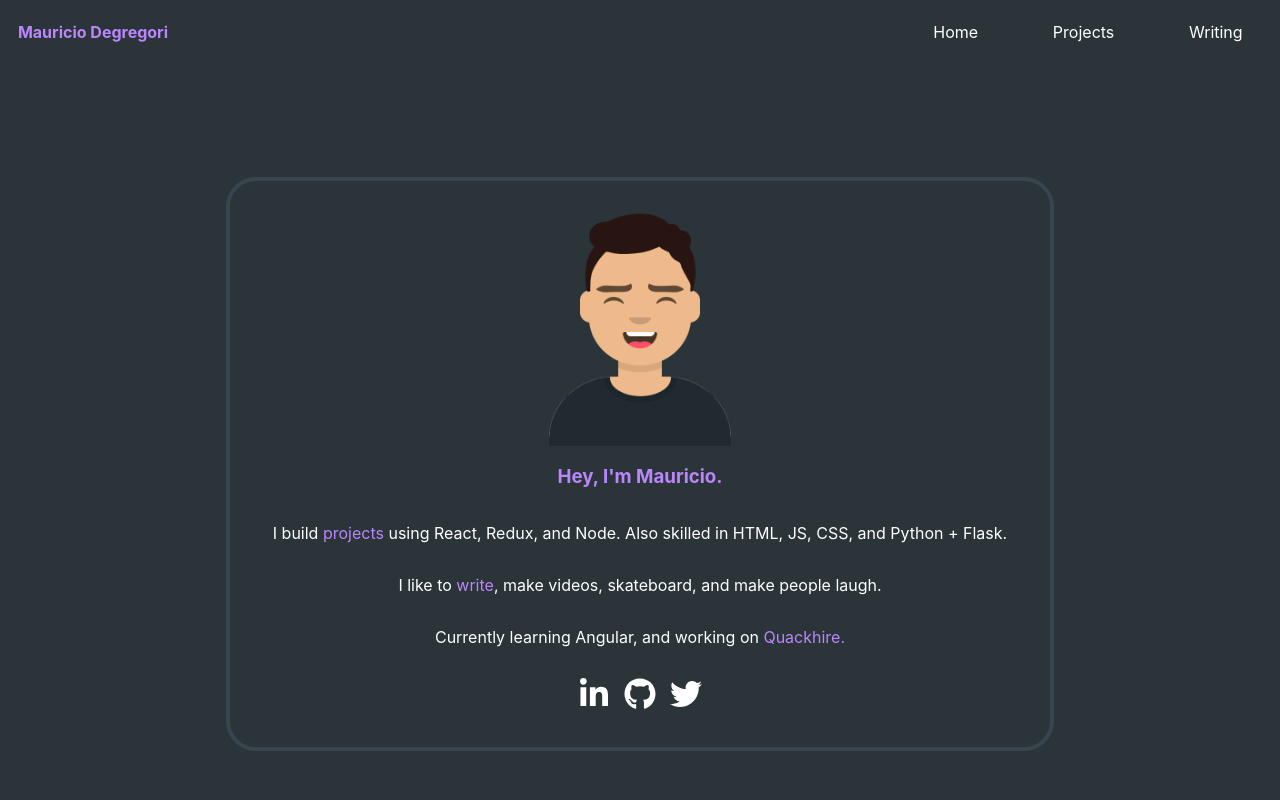
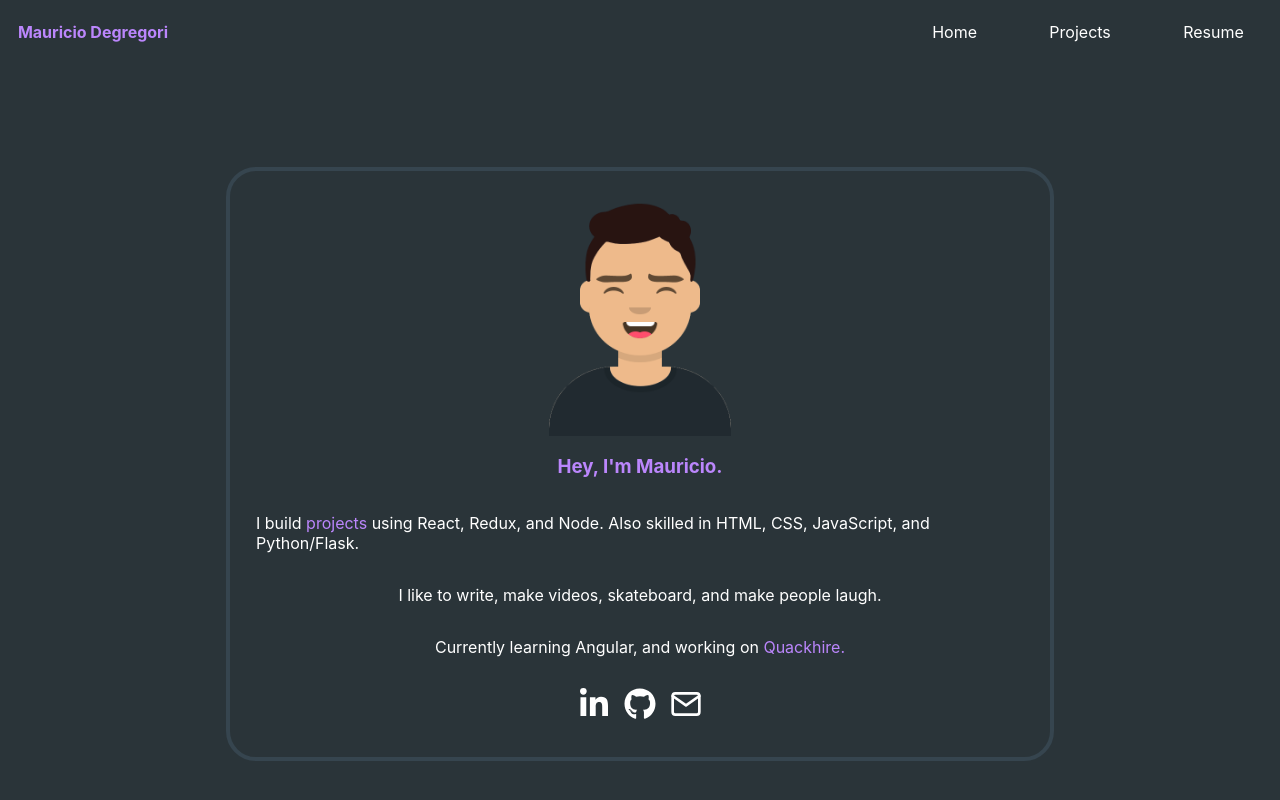
Before and after one commit to mdegregori1/Mauricio-Portfolio, a React (Create React App) app: page / in a window 1280 px wide. Shown: the top 800 px of the page. Built offline with nearby package versions, Linux system fonts and the light colour scheme.

Commit message:
added resume

```diff
--- a/src/components/HomePage.jsx
+++ b/src/components/HomePage.jsx
@@ -2,6 +2,7 @@ import React from "react";
 import styled from "styled-components"
 import CartoonMe from "../img/cartoonme.png"
 import { FaLinkedinIn, FaGithub, FaTwitter } from "react-icons/fa";
+import {FiMail} from "react-icons/fi"
 
 export const HomePage = () => {
 
@@ -11,8 +12,8 @@ export const HomePage = () => {
                 <Picture src={CartoonMe}/>
                 <Intro>Hey, I'm Mauricio.</Intro>
                 <About>
-                    <p>I build <BodyTag href="/Projects">projects</BodyTag> using React, Redux, and Node. Also skilled in HTML, JS, CSS, and Python + Flask. </p>
-                    <p>I like to <BodyTag href="/Writing">write</BodyTag>, make videos, skateboard, and make people laugh.</p>
+                    <p>I build <BodyTag href="/Projects">projects</BodyTag> using React, Redux, and Node. Also skilled in HTML, CSS, JavaScript, and Python/Flask. </p>
+                    <p>I like to write, make videos, skateboard, and make people laugh.</p>
                     <p>Currently learning Angular, and working on <BodyTag href="https://quackhire.com/">Quackhire.</BodyTag></p>
                 </About>
                 <Social>
@@ -22,8 +23,8 @@ export const HomePage = () => {
                     <Tag href ="https://github.com/mdegregori1" target="_blank">
                         <FaGithub size="2rem" color="#ffffff"/>
                     </Tag>
-                    <Tag href = "https://twitter.com/degregori_pe" target="_blank">
-                        <FaTwitter size="2rem" color="#ffffff"/>
+                    <Tag href="mailto:degregorimauricio@gmail.com" target="_blank">
+                        <FiMail size="2rem" color="#ffffff"/>
                     </Tag>
                 </Social>
             </Content>
--- a/src/components/NavBar.jsx
+++ b/src/components/NavBar.jsx
@@ -11,7 +11,8 @@ export const NavBar = () => {
             <Tabs>
                 <Categories href="/">Home</Categories>
                 <Categories href="/Projects">Projects</Categories>
-                <Categories href="/Writing">Writing</Categories>
+                <Categories href="https://docs.google.com/document/d/1Ybq8cBsinf0gC-mBLEztyv_qGkNw8gw2Uqet53xC3mE/edit?usp=sharing" target="_blank">Resume</Categories>
+
             </Tabs>
         </Container>
     )
```
Also changed, not shown: 1 other file (tests, documents, lock files or other folders).
